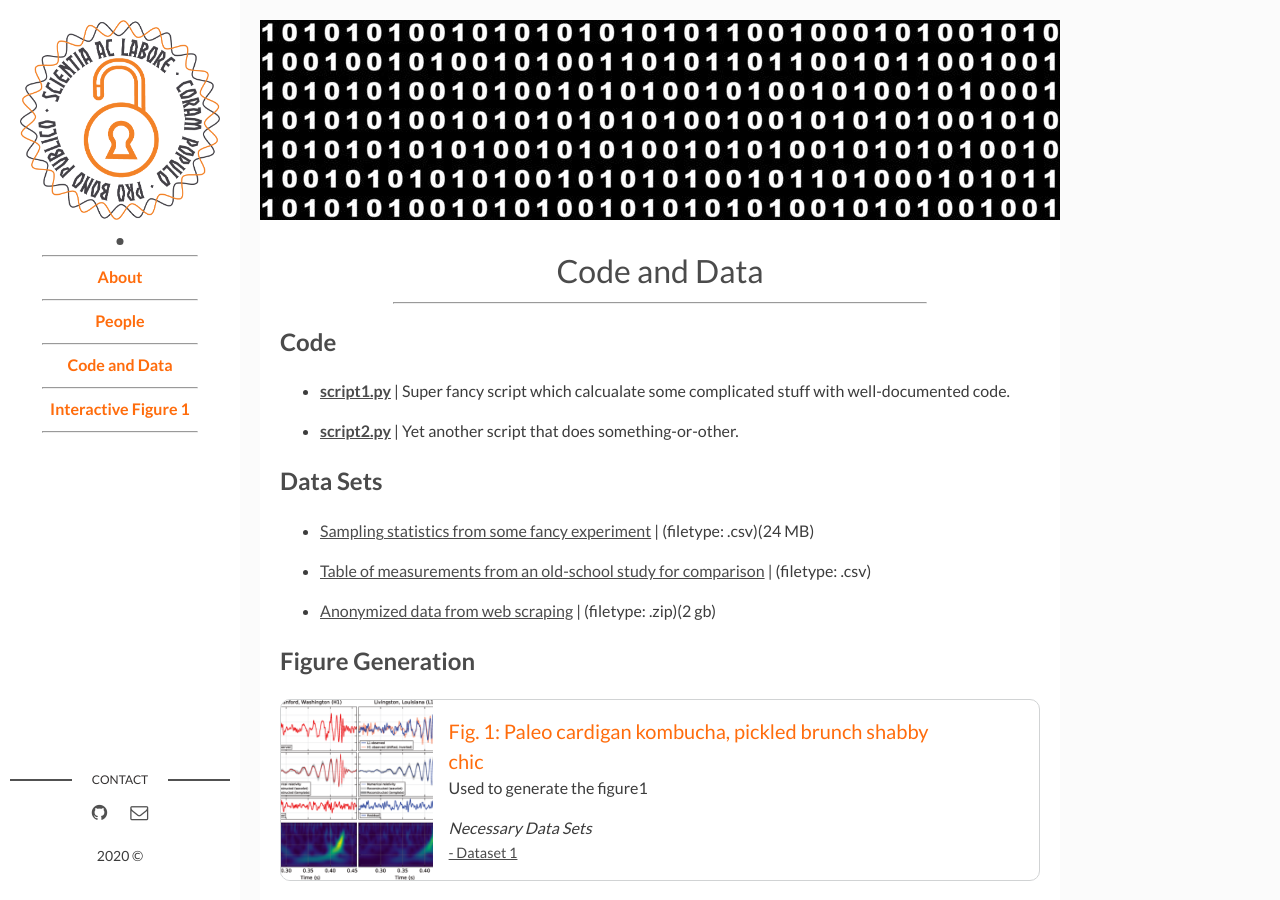
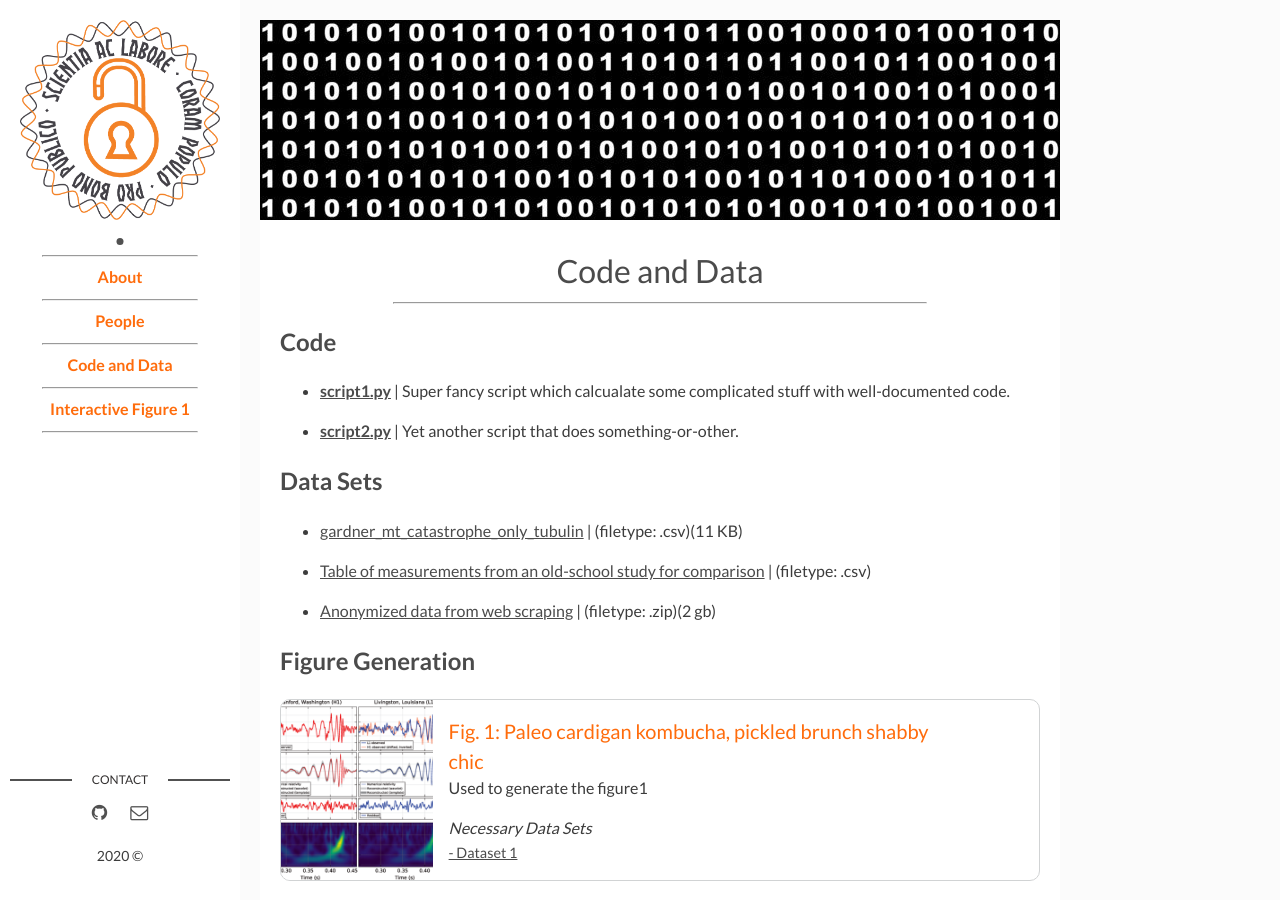
Before and after one commit to joeyta-banerjee/MCAT, a Jekyll site: the page built from reproducible_website/page02_code_data.md, in a window 1280 px wide and 900 px high. Built offline with Jekyll 4.4.1, drawn with Linux system fonts in a browser that asks for light colours.

Commit message:
Update datasets.yaml

```diff
--- a/reproducible_website/_data/datasets.yaml
+++ b/reproducible_website/_data/datasets.yaml
@@ -1,9 +1,9 @@
 - dataset:
   storage: local
-  name: Sampling statistics from some fancy experiment
+  name: gardner_mt_catastrophe_only_tubulin
   filetype: ".csv"
-  link: dataset1.csv
-  filesize: "24 MB"
+  link: gardner_mt_catastrophe_only_tubulin.csv
+  filesize: "11 KB"
 
 - dataset:
   storage: local
```
